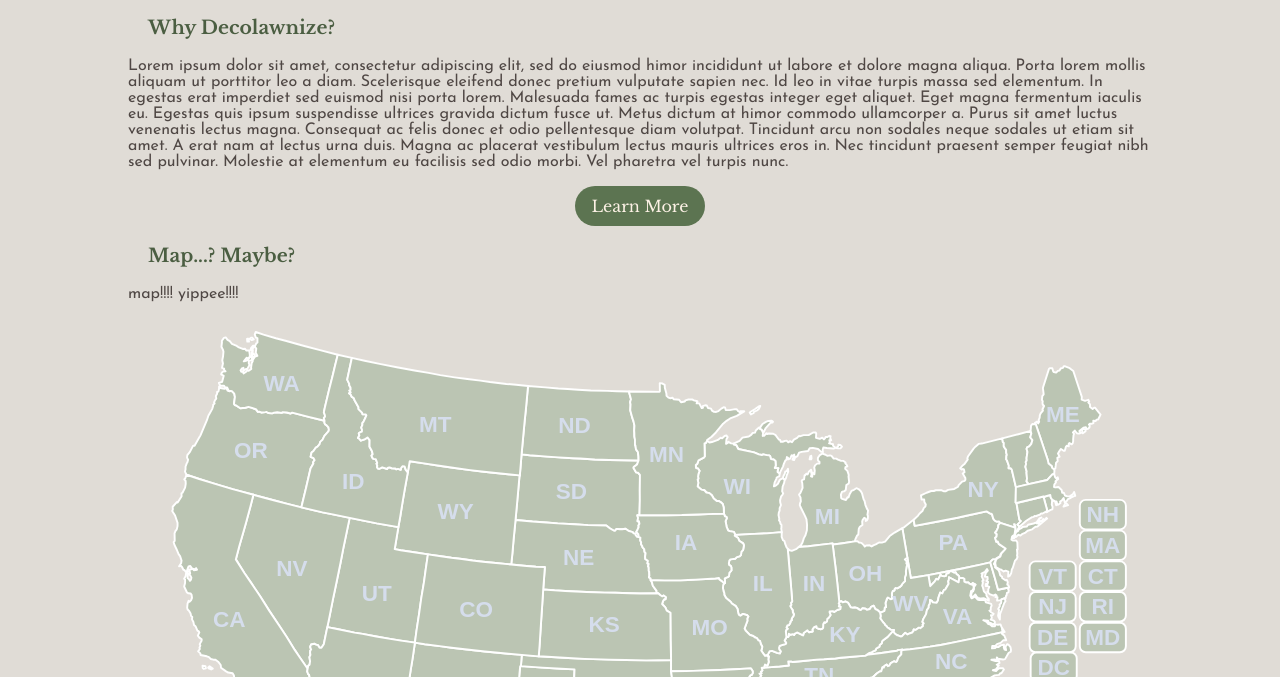
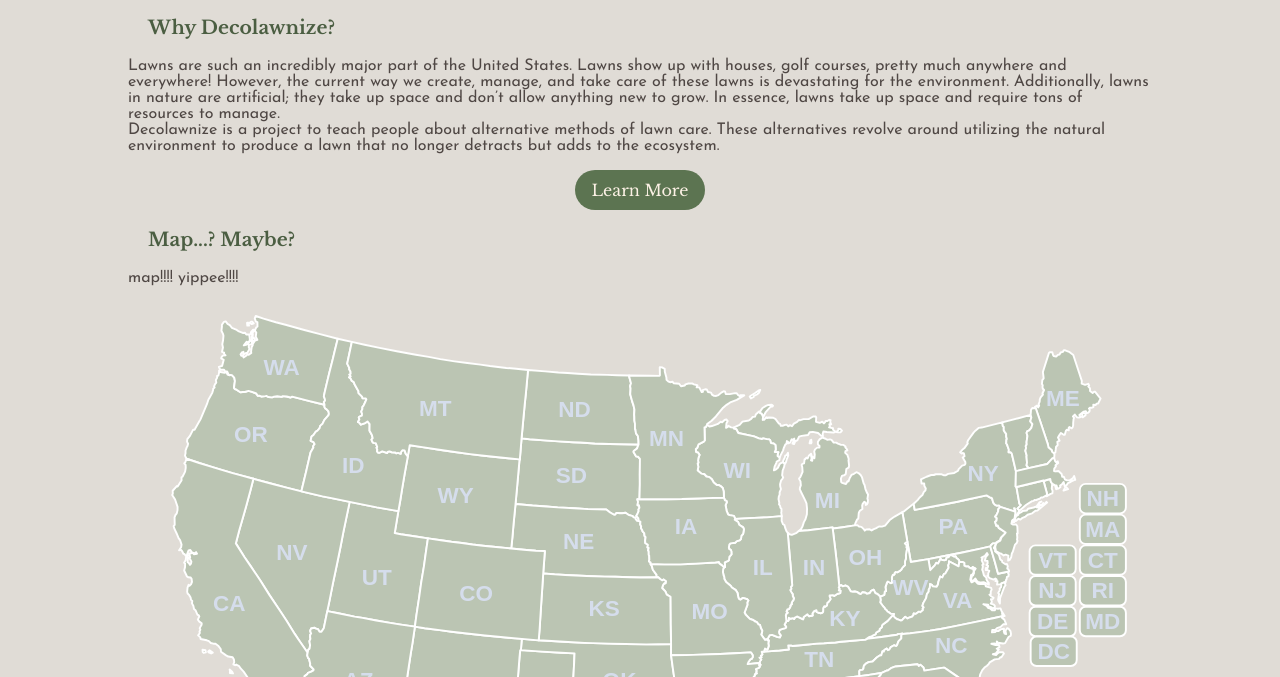
Before and after one commit to gagnot2/HackRPI-wextras, a plain HTML site: page index.html in a window 1280 px wide. Shown: the part 123-800 px from the top of the page. Drawn offline with nearby package versions, Linux system fonts and the light colour scheme.

Commit message:
about us

```diff
--- a/index.html
+++ b/index.html
@@ -35,9 +35,10 @@
     <main>
         <div class="overview">
             <h3>Why Decolawnize?</h3>
-            <p>
-                Lorem ipsum dolor sit amet, consectetur adipiscing elit, sed do eiusmod himor incididunt ut labore et dolore magna aliqua. Porta lorem mollis aliquam ut porttitor leo a diam. Scelerisque eleifend donec pretium vulputate sapien nec. Id leo in vitae turpis massa sed elementum. In egestas erat imperdiet sed euismod nisi porta lorem. Malesuada fames ac turpis egestas integer eget aliquet. Eget magna fermentum iaculis eu. Egestas quis ipsum suspendisse ultrices gravida dictum fusce ut. Metus dictum at himor commodo ullamcorper a. Purus sit amet luctus venenatis lectus magna. Consequat ac felis donec et odio pellentesque diam volutpat. Tincidunt arcu non sodales neque sodales ut etiam sit amet. A erat nam at lectus urna duis. Magna ac placerat vestibulum lectus mauris ultrices eros in. Nec tincidunt praesent semper feugiat nibh sed pulvinar. Molestie at elementum eu facilisis sed odio morbi. Vel pharetra vel turpis nunc.
-            </p>
+              <p>
+                Lawns are such an incredibly major part of the United States. Lawns show up with houses, golf courses, pretty much anywhere and everywhere! However, the current way we create, manage, and take care of these lawns is devastating for the environment. Additionally, lawns in nature are artificial; they take up space and don’t allow anything new to grow. In essence, lawns take up space and require tons of resources to manage.
+                <br> Decolawnize is a project to teach people about alternative methods of lawn care. These alternatives revolve around utilizing the natural environment to produce a lawn that no longer detracts but adds to the ecosystem.
+              </p>
             <a href="why.html" class="button">Learn More</a>
         </div>
 
```
